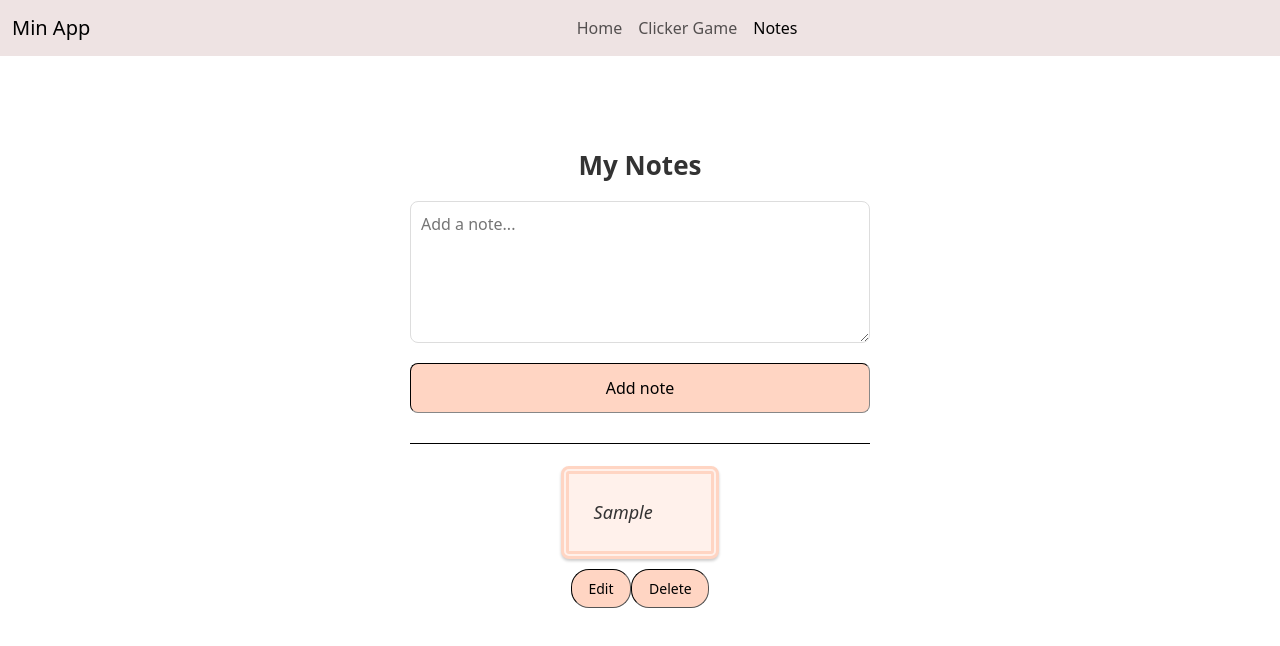
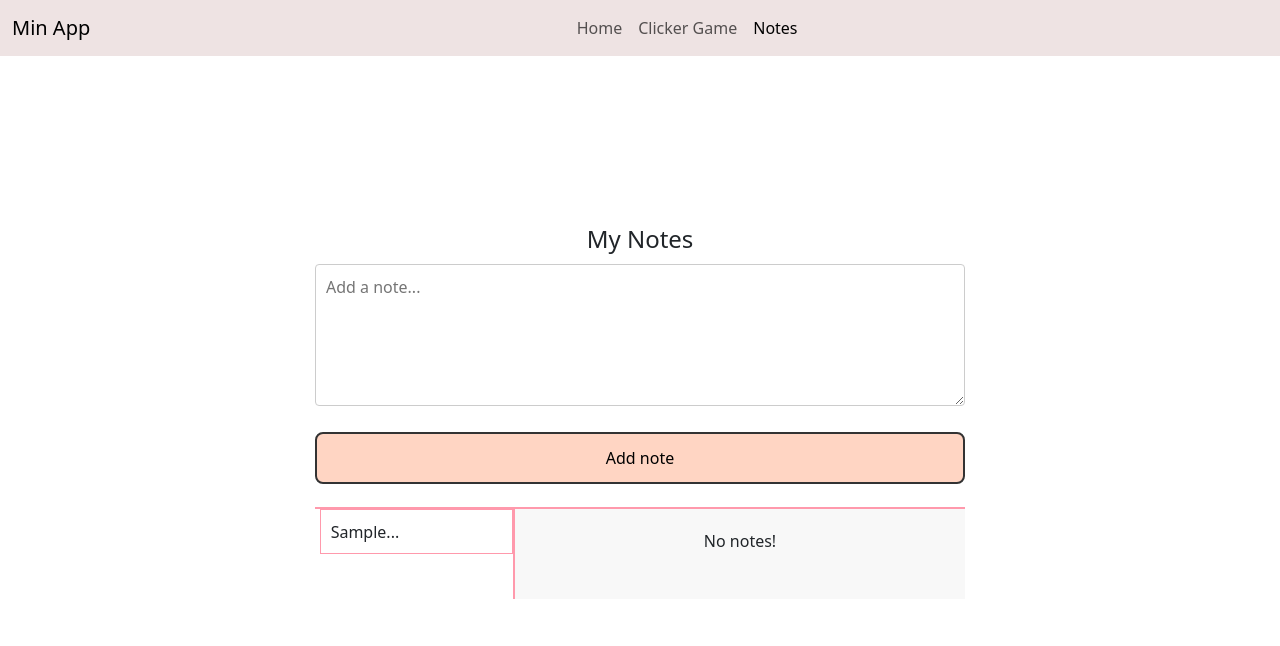
Before and after one commit to Elin-Schmidt/clicker-game, a Vue app: page /notes in a window 1280 px wide. Both pictures are taken after typing "Sample" into the empty fields and a click on the button "Add note". Shown: the top 646 px of the page. Built offline with nearby package versions, Linux system fonts and the light colour scheme.

Commit message:
fixed local storage for notes

```diff
--- a/src/components/NotesComponent.vue
+++ b/src/components/NotesComponent.vue
@@ -1,62 +1,86 @@
 <template>
     <div class="wrapper">
-        <div class="main">
-            <div class="container">
+        <!-- Input-fältet som alltid är högst upp -->
+        <div class="top-input">
             <h1 class="title">My Notes</h1>
-
             <textarea
                 class="textArea"
                 placeholder="Add a note..."
                 v-model="diaryEntry"
                 rows="5"
             ></textarea>
-
             <button class="button" @click="addOrUpdateEntry">
                 {{ editIndex !== null ? 'Update note' : 'Add note' }}
             </button>
+        </div>
 
-                <div class="linebreak"></div>
-
-                <p v-if="diaryEntries.length === 0" class="emptyMessage">
-                    No notes!
-                </p>
-
+        <div class="main-container">
+            <!-- Sidebar -->
+            <div class="sidebar">
                 <ul>
                     <li
                         v-for="(entry, index) in diaryEntries"
                         :key="index"
-                        class="entry-container"
+                        @click="selectEntry(index)"
                     >
-                        <p class="entry">{{ entry }}</p>
+                        {{ entry.substring(0, 20) }}...
+                    </li>
+                </ul>
+            </div>
+
+            <!-- Innehåll där den valda noten visas -->
+            <div class="entriesContainer">
+                <p v-if="selectedEntry === null" class="emptyMessage">
+                    No notes!
+                </p>
+                <p v-else class="entry">{{ diaryEntries[selectedEntry] }}</p>
+
                 <div class="entryActions">
                     <button
-                                @click="startEditing(index)"
+                        v-if="selectedEntry !== null"
+                        @click="startEditing(selectedEntry)"
                         class="actionText"
                     >
                         Edit
                     </button>
                     <button
-                                @click="deleteEntry(index)"
+                        v-if="selectedEntry !== null"
+                        @click="deleteEntry(selectedEntry)"
                         class="actionText"
                     >
                         Delete
                     </button>
                 </div>
-                    </li>
-                </ul>
             </div>
         </div>
     </div>
 </template>
 
 <script>
-    import { ref } from 'vue';
+    import { ref, onMounted, watch } from 'vue';
 
     export default {
         setup() {
             const diaryEntry = ref('');
             const diaryEntries = ref([]);
             const editIndex = ref(null);
+            const selectedEntry = ref(null);
+
+            // Hämta dagboksinlägg från localStorage när komponenten laddas
+            onMounted(() => {
+                const savedEntries = localStorage.getItem('diaryEntries');
+                if (savedEntries) {
+                    diaryEntries.value = JSON.parse(savedEntries);
+                }
+            });
+
+            // Spara dagboksinlägg till localStorage varje gång listan uppdateras
+            watch(diaryEntries, (newEntries) => {
+                localStorage.setItem(
+                    'diaryEntries',
+                    JSON.stringify(newEntries)
+                );
+            });
 
             const addOrUpdateEntry = () => {
                 if (editIndex.value !== null) {
@@ -64,12 +88,19 @@
                 } else {
                     diaryEntries.value.push(diaryEntry.value);
                 }
+                localStorage.setItem(
+                    'diaryEntries',
+                    JSON.stringify(diaryEntries.value)
+                );
                 diaryEntry.value = '';
                 editIndex.value = null;
             };
 
             const deleteEntry = (index) => {
                 diaryEntries.value.splice(index, 1);
+                if (selectedEntry.value === index) {
+                    selectedEntry.value = null;
+                }
             };
 
             const startEditing = (index) => {
@@ -77,13 +108,19 @@
                 editIndex.value = index;
             };
 
+            const selectEntry = (index) => {
+                selectedEntry.value = index;
+            };
+
             return {
                 diaryEntry,
                 diaryEntries,
                 editIndex,
+                selectedEntry,
                 addOrUpdateEntry,
                 deleteEntry,
-                startEditing
+                startEditing,
+                selectEntry
             };
         }
     };
@@ -91,57 +128,38 @@
 
 <style scoped>
     .wrapper {
-        flex: 1;
         display: flex;
         flex-direction: column;
+        align-items: center;
     }
 
-    .main {
-        flex: 1;
-        display: flex;
-        flex-direction: column;
-        align-items: center; /* Centrera horisontellt */
-        justify-content: center; /* Centrera vertikalt */
-        width: 100%; /* Anpassa bredden */
-    }
-
-    .container {
-        display: flex;
-        flex-direction: column;
-        align-items: center; /* Centrera innehållet */
-        padding: 20px;
-        min-width: 500px;
-        max-width: 800px; /* Begränsa bredden för bättre layout */
+    .top-input {
         width: 100%;
+        max-width: 1050px;
+        margin-bottom: 0;
+        padding-bottom: 2%;
+        border-bottom: 2px solid #ff99ac;
     }
 
     .title {
-        font-size: 26px;
-        font-weight: bold;
-        margin-bottom: 20px;
-        color: #333;
-        text-align: center;
+        font-size: 24px;
+        margin-bottom: 10px;
     }
 
     .textArea {
-        border: 1px solid #ddd;
+        width: 100%;
         padding: 10px;
         margin-bottom: 10px;
-        border-radius: 8px;
-        background-color: #fff;
-        height: 100%;
-        width: 100%;
-        text-align: start;
-        vertical-align: top;
+        border: 1px solid #ccc;
+        border-radius: 4px;
     }
 
     .button {
         width: 100%;
-        background-color: #ffd5c3;
+        background-color: #ffd5c3; /* Ljus orange/rosa */
         padding: 12px;
         border-radius: 8px;
-        border-style: inset;
-        border-color: #333;
+        border: 2px solid #333;
         text-align: center;
         margin: 10px 0;
         color: #000;
@@ -149,58 +167,59 @@
         cursor: pointer;
     }
 
-    .linebreak {
-        margin: 20px 0;
-        height: 1px;
+    .button:hover {
+        background-color: #ffbfa3;
+    }
+
+    .main-container {
+        display: flex;
         width: 100%;
-        background-color: #000;
+        max-width: 1200px;
+        flex-grow: 1;
+        justify-content: space-between;
+    }
+
+    .sidebar {
+        width: 200px;
+        border-right: 2px solid #ff99ac;
+        flex-shrink: 0;
+    }
+
+    .sidebar ul {
+        text-align: start;
+        padding-left: 5px !important;
+        width: 100%;
+    }
+    .sidebar li {
+        list-style-type: none;
+        padding: 5%;
+        cursor: pointer;
+        border: 1px solid #ff99ac;
     }
 
     .entriesContainer {
-        border: 1px solid #ddd;
-        border-radius: 8px;
+        flex: 1;
+        display: flex;
+        flex-direction: column;
+        align-items: center;
+        padding: 20px;
+        min-width: 450px;
+        max-width: 800px;
+        width: 100%;
         background-color: #f8f8f8;
-    }
-
-    .entryContainer {
-        border: 1px solid #000;
-        border-radius: 8px;
-        padding: 5px;
-        background-color: #f8f8f8;
+        overflow: auto;
     }
 
     .entry {
-        background-color: #fff1eb;
-        padding: 25px;
-        margin: 2px 0;
-        font-size: 18px;
-        font-style: italic;
-        color: #333;
-        border: 8px;
-        border-style: double;
-        border-color: #ffd5c3;
-        border-radius: 8px;
-        box-shadow: 0px 2px 3px rgba(0, 0, 0, 0.2);
-        display: flex;
-        align-items: center;
-        width: 100%; /* Gör så att varje entry tar upp hela bredden */
-        min-height: 45px; /* Minimumhöjd så att den inte kollapsar */
-        box-sizing: border-box; /* Inkludera padding och border i storleken */
-    }
-
-    .emptyMessage {
-        text-align: center;
-        color: #999;
-        font-style: italic;
+        margin-bottom: 20px;
+        width: 100%;
     }
 
     .entryActions {
         display: flex;
-        justify-content: space-between;
-        margin-left: 10px;
-        margin-right: 10px;
-        margin-bottom: 50px;
-        margin-top: 10px;
+        justify-content: space-between; /* Se till att knapparna placeras på varsin kant */
+        width: 100%; /* Gör så att de tar upp hela bredden */
+        margin-top: 10px; /* Lägger till lite utrymme ovanför knapparna */
     }
 
     .actionText {
@@ -209,13 +228,33 @@
         text-decoration: none;
         cursor: pointer;
         background-color: #ffd5c3;
-        border: 1px;
-        border-style: inset;
-        border-color: #000;
+        border: 2px solid #000;
         border-radius: 18px;
+        padding: 5px 10px;
     }
+
+    .actionText:hover {
+        background-color: #ffbfa3;
+    }
+
     ul {
-        list-style: none;
-        padding: 0;
+        list-style-type: none;
+    }
+
+    /* Responsiv design */
+    @media (max-width: 768px) {
+        .main-container {
+            flex-direction: column; /* Sidebar går under textarean på mindre skärmar */
+        }
+
+        .sidebar {
+            width: 100%;
+            border-right: none;
+            border-bottom: 2px solid #ff99ac;
+        }
+
+        .textArea {
+            width: 100%; /* Textarea ska fortfarande fylla hela bredden */
+        }
     }
 </style>
```
Lines whose indentation alone changed are shown as unchanged.
